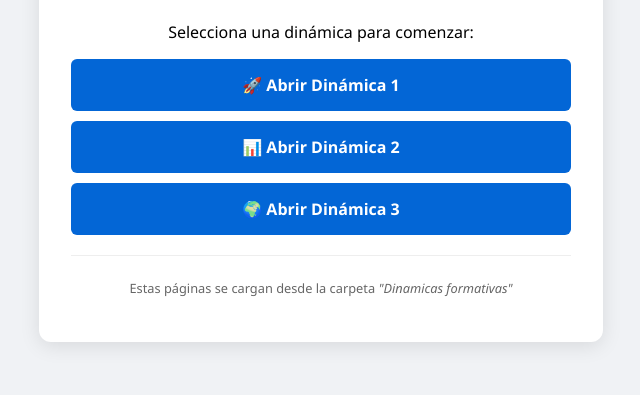
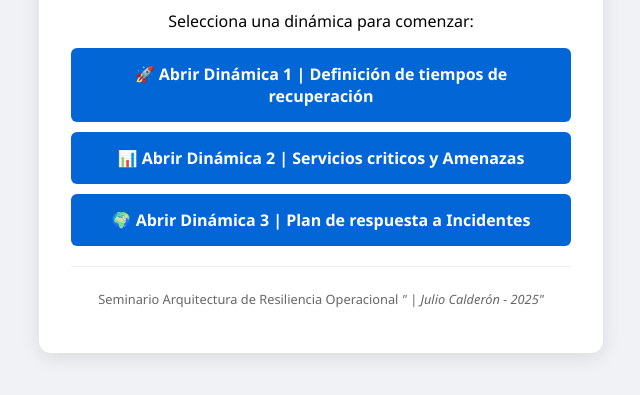
Before and after one commit to Jkalderon/ARQ_Resiliencia_Operacional, a plain HTML site: page index.html in a window 1280 px wide. Shown: the part 279-674 px from the top of the page, without its empty margins (319-959 px from the left). Drawn offline with Linux system fonts and the light colour scheme.

Commit message:
Update dynamic links and descriptions in index.html

```diff
--- a/index.html
+++ b/index.html
@@ -58,19 +58,19 @@
         <p>Selecciona una dinámica para comenzar:</p>
 
         <a href="Dinamicas formativas/01. Definición de RTO-MTPD.html" class="btn-dinamica">
-            🚀 Abrir Dinámica 1
+            🚀 Abrir Dinámica 1 | Definición de tiempos de recuperación
         </a>
 
         <a href="Dinamicas formativas/02. Modelo BIA-RA.html" class="btn-dinamica">
-            📊 Abrir Dinámica 2
+            📊 Abrir Dinámica 2 | Servicios criticos y Amenazas
         </a>
 
         <a href="Dinamicas formativas/03. Respuesta a Incidentes.html" class="btn-dinamica">
-            🌍 Abrir Dinámica 3
+            🌍 Abrir Dinámica 3 | Plan de respuesta a Incidentes
         </a>
 
         <div class="note">
-            <p>Estas páginas se cargan desde la carpeta <em>"Dinamicas formativas"</em></p>
+            <p>Seminario Arquitectura de Resiliencia Operacional <em>" | Julio Calderón - 2025"</em></p>
         </div>
     </div>
 
```
